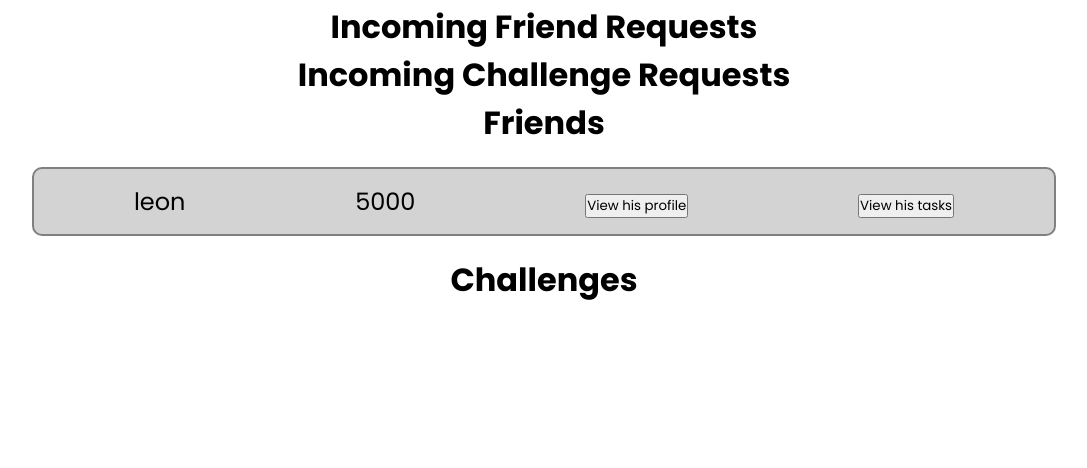
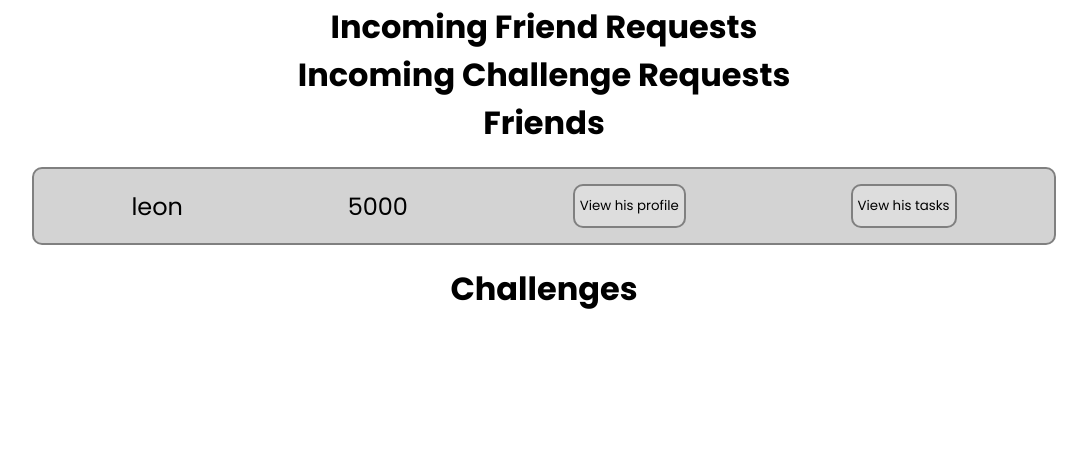
Before and after one commit to ExaCLe/productivity-team-tasks, a Flask app: page / in a window 1280 px wide. Shown: the part 263-731 px from the top of the page, without its empty margins (96-1183 px from the left). Run offline with Flask 2, Linux system fonts and the light colour scheme; a user stored in the database is signed in; some libraries are stand-ins or nearby versions.

Commit message:
added buttons design

```diff
--- a/templates/index.html
+++ b/templates/index.html
@@ -13,11 +13,11 @@
         <p>{{name}}</p>
         <form action="/friends/add/accept" method="POST">
             <input type="hidden" name="username" value={{name}} >
-            <button type="submit">Bestätigen</button>
+            <button type="submit"  class="btn-primary">Bestätigen</button>
         </form>
         <form action="/friends/add/decline" method="POST">
             <input type="hidden" name="username" value={{name}} >
-            <button type="submit">Ablehnen</button>
+            <button type="submit"  class="btn-primary">Ablehnen</button>
         </form>
     </div>
     {% endfor %}
@@ -27,11 +27,11 @@
         <p>{{name}}</p>
         <form action="/challenges/accept" method="POST">
             <input type="hidden" name="username" value={{name}} >
-            <button type="submit">Bestätigen</button>
+            <button type="submit" class="btn-primary">Bestätigen</button>
         </form>
         <form action="/challenges/decline" method="POST">
             <input type="hidden" name="username" value={{name}} >
-            <button type="submit">Ablehnen</button>
+            <button type="submit" class="btn-primary">Ablehnen</button>
         </form>
     </div>
     {% endfor %}
@@ -42,11 +42,11 @@
         <p>{{score}}</p>
         <form method="GET" action="/profile">
             <input type="hidden" name="username" value={{username}} >
-            <button type="submit">View his profile</button>
+            <button type="submit"  class="btn-primary">View his profile</button>
         </form>
         <form method="GET" action="/friends/teamUp">
             <input type="hidden" name="username_friend" value={{username}} >
-            <button type="submit">View his tasks</button>
+            <button type="submit"  class="btn-primary">View his tasks</button>
         </form>
     </div>
     {% endfor %}
@@ -58,7 +58,7 @@
         <h5> {{date}}</h5>
         <form action="/challenges/details" method="GET">
             <input type="hidden" name="challenge_id" value={{id}}>
-            <button type="submit">Details</button>
+            <button type="submit"  class="btn-primary">Details</button>
         </form>
     </div>
 {%endfor%}
```
